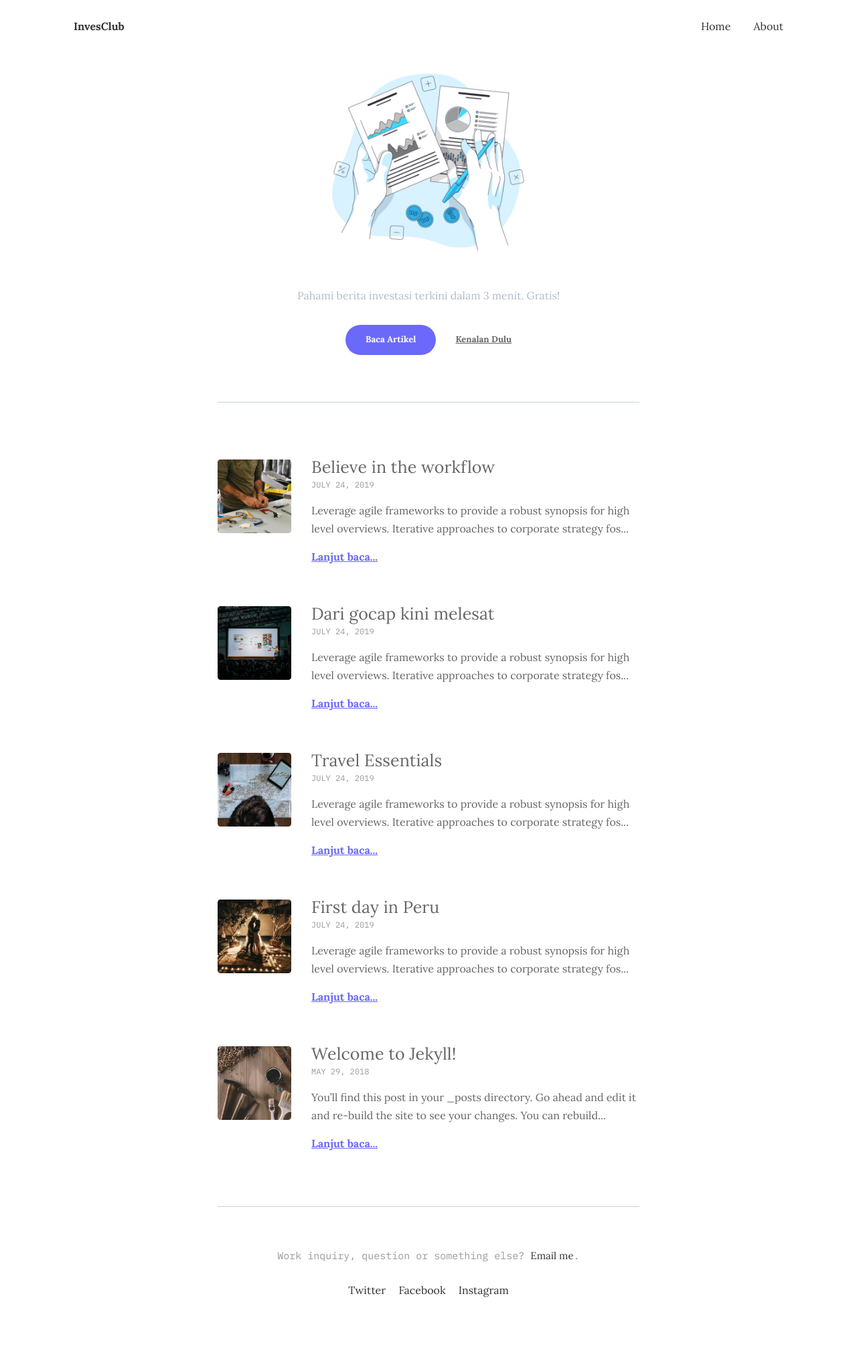
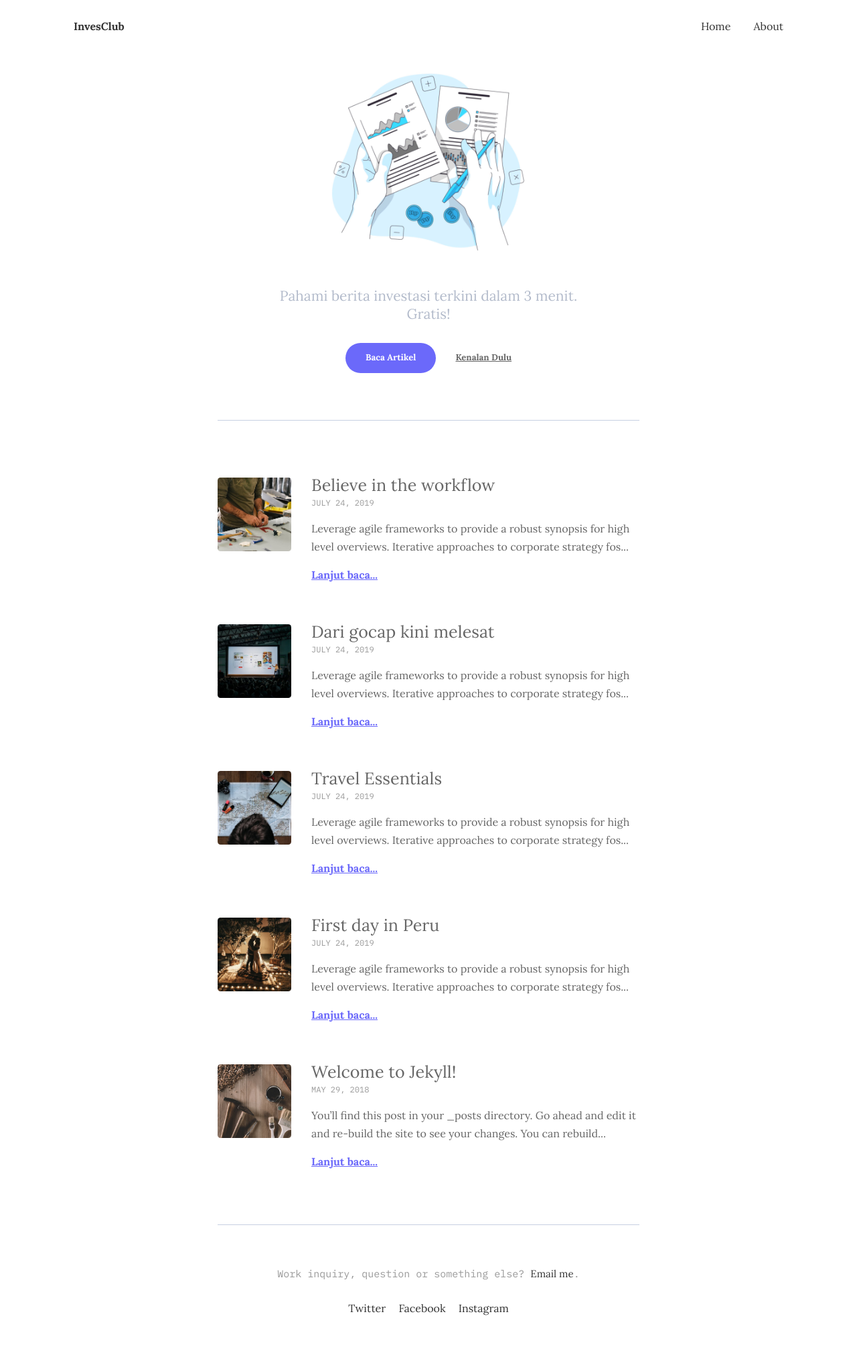
Before and after one commit to ekonomikusid/home, a Jekyll site: the page built from index.html, in a window 1280 px wide. Shown: the whole page at 67% size. Built offline with Jekyll 4.4.1, drawn with Linux system fonts in a browser that asks for light colours; before the commit the page ends 1996 px from its top, so only the background shows below that.

Commit message:
Update _author-section.scss

```diff
--- a/_sass/3-modules/_author-section.scss
+++ b/_sass/3-modules/_author-section.scss
@@ -4,7 +4,7 @@
   padding-bottom: 70px;
   border-bottom: 1px solid $gray-lighten;
   @media (max-width: $mobile) {
-    margin: 50px 0;
+    margin: 0 0 50px 0;
     padding-bottom: 50px;
   }
 }
@@ -33,7 +33,7 @@
 .author__bio {
   max-width: 450px;
   margin: 0 auto 30px;
-  font-size: 16px;
+  font-size: 21px;
   line-height: 27px;
   text-align: center;
   color: $gray-blue;
```
